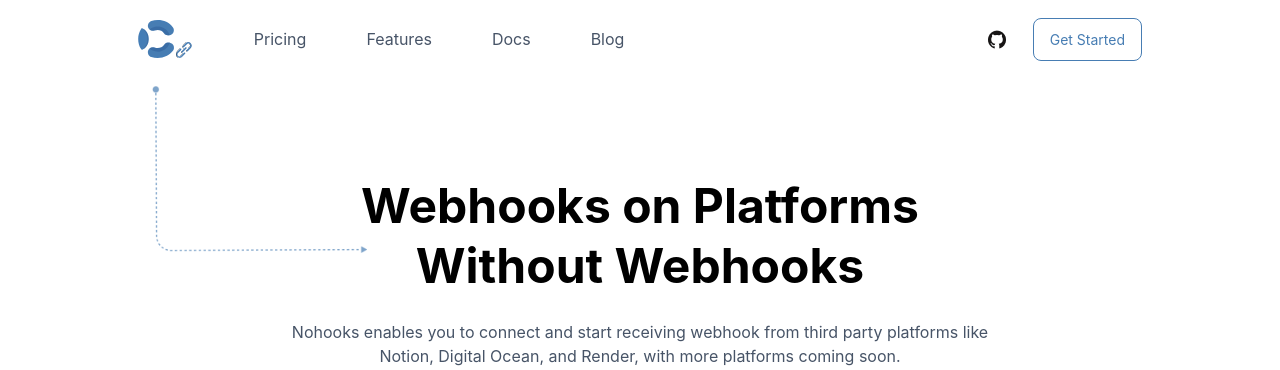
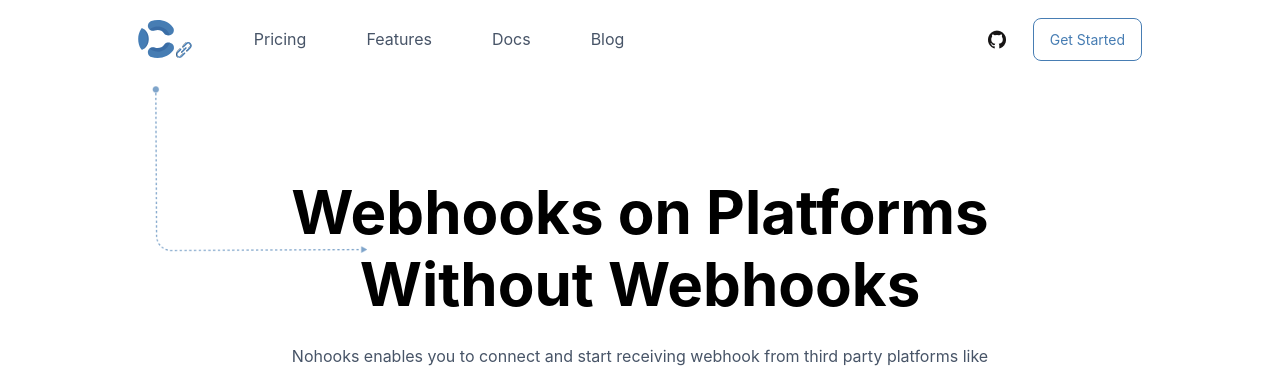
Before and after one commit to frain-dev/nohooks-website, a Nuxt app: page / in a window 1280 px wide. Shown: the top 370 px of the page. Built offline with nearby package versions, Linux system fonts and the light colour scheme.

Commit message:
update: update header

```diff
--- a/components/Header.vue
+++ b/components/Header.vue
@@ -1,6 +1,6 @@
 <template>
 	<header>
-		<nav class="w-full mx-auto bg-white-100 z-50 fixed left-[50%] -translate-x-1/2 translate-y-0 transition-all duration-300 shadow-[inset_0px_-3px_8px_rgba(255,255,255,0.07)] backdrop-blur-[36]">
+		<nav class="w-full mx-auto bg-transparent z-50 fixed left-[50%] -translate-x-1/2 translate-y-0 transition-all duration-300">
 			<div class="flex items-center max-w-[1044px] mx-auto p-20px">
 				<div class="flex items-center">
 					<button class="mr-26px hidden desktop:block" @click="showMenu = !showMenu">
--- a/pages/index.vue
+++ b/pages/index.vue
@@ -3,8 +3,8 @@
 		<Header></Header>
 		<main class="pt-86px">
 			<section class="max-w-[976px] mx-auto px-16px pt-90px text-center flex flex-col items-center bg-[url(/img/top-arrow.png)] bg-no-repeat bg-left-top bg-[length:22%] desktop:bg-none">
-				<h1 class="text-[48px] font-bold leading-[60px] max-w-[718px]">Webhooks on Platforms Without Webhooks</h1>
-				<p class="text-gray-600 text-16 desktop:text-16 mt-24px font-normal max-w-[718px]">Nohooks enables you to connect and start receiving webhook from third party platforms like Notion, Digital Ocean, and Render, with more platforms coming soon.</p>
+				<h1 class="text-[60px] font-bold leading-[72px] max-w-[718px]">Webhooks on Platforms Without Webhooks</h1>
+				<p class="text-gray-600 text-16 mt-24px font-normal max-w-[718px]">Nohooks enables you to connect and start receiving webhook from third party platforms like Notion, Digital Ocean, and Render, with more platforms coming soon.</p>
 			</section>
 
 			<section class="bg-[url(/img/radial-bg.png)] bg-no-repeat bg-top bg-contain md:bg-[length:186%] max-w-[1342px] mx-auto mt-40px">
```
